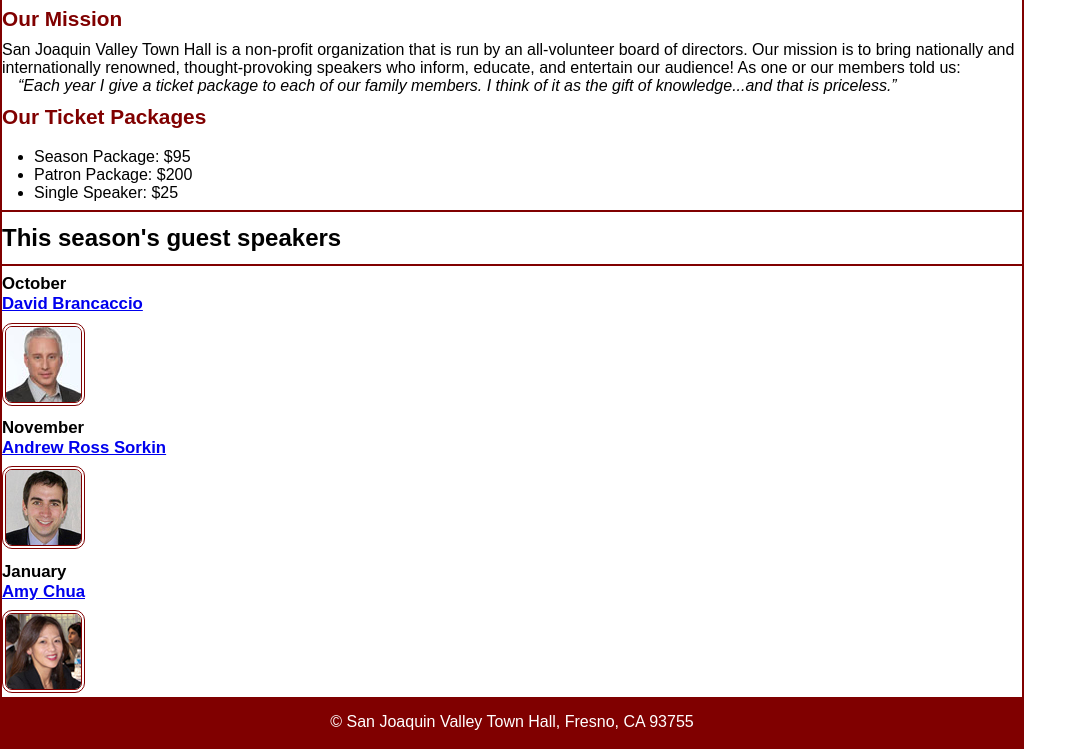
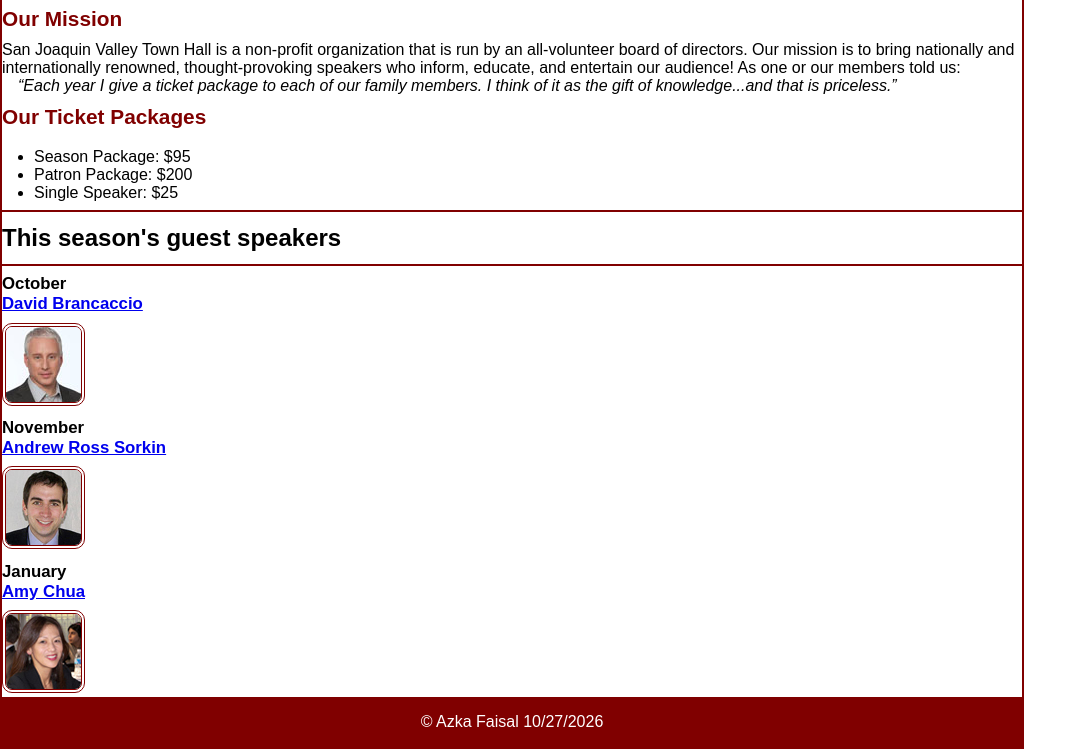
Before and after one commit to azka09faisal-oss/A07, a plain HTML site: page index.html in a window 1280 px wide. Shown: the part 116-865 px from the top of the page, without its empty margins (0-1085 px from the left). Drawn offline with Linux system fonts and the light colour scheme.

Commit message:
Update footer copyright information

```diff
--- a/index.html
+++ b/index.html
@@ -39,7 +39,7 @@
 		<img src="images/chua75.jpg" class="speaker" alt="Amy Chua photo">
 	</main>
 	<footer>
-		<p>&copy; San Joaquin Valley Town Hall, Fresno, CA 93755</p>
+		<p>&copy; Azka Faisal 10/27/2026</p>
 	</footer>
 </body>
 </html>
```
